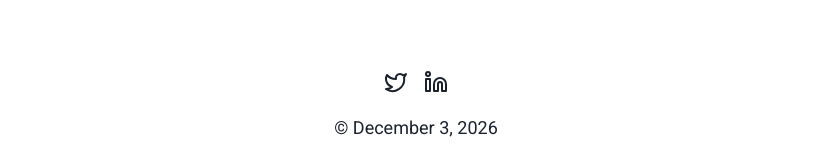
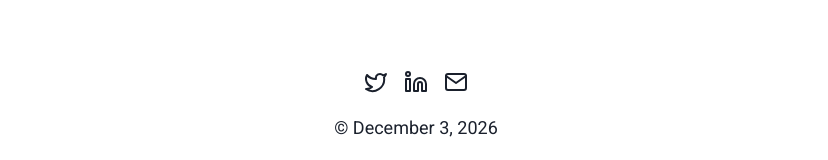
Before and after one commit to Iamadig/personal_website, an Eleventy site: page index.md in a window 1280 px wide. Shown: the part 648-808 px from the top of the page, without its empty margins (224-1052 px from the left). Built offline with nearby package versions, Linux system fonts and the light colour scheme; Eleventy itself is replaced by a stand-in of ours; files that its build step writes are made by us from their sources.

Commit message:
Assistant checkpoint: Add email link to footer with icon
Assistant generated file changes:
- _includes/footer.njk: Add email link to footer

---

User prompt:

how is it going? lets add email in the footer?

```diff
--- a/_includes/footer.njk
+++ b/_includes/footer.njk
@@ -13,6 +13,12 @@
                     <circle cx="4" cy="4" r="2"></circle>
                 </svg>
             </a>
+            <a href="mailto:your.email@example.com" aria-label="Email">
+                <svg xmlns="http://www.w3.org/2000/svg" width="24" height="24" viewBox="0 0 24 24" fill="none" stroke="currentColor" stroke-width="2" stroke-linecap="round" stroke-linejoin="round">
+                    <path d="M4 4h16c1.1 0 2 .9 2 2v12c0 1.1-.9 2-2 2H4c-1.1 0-2-.9-2-2V6c0-1.1.9-2 2-2z"></path>
+                    <polyline points="22,6 12,13 2,6"></polyline>
+                </svg>
+            </a>
         </div>
         <p>&copy; {{ "now" | dateFormat }}</p>
     </div>
```
